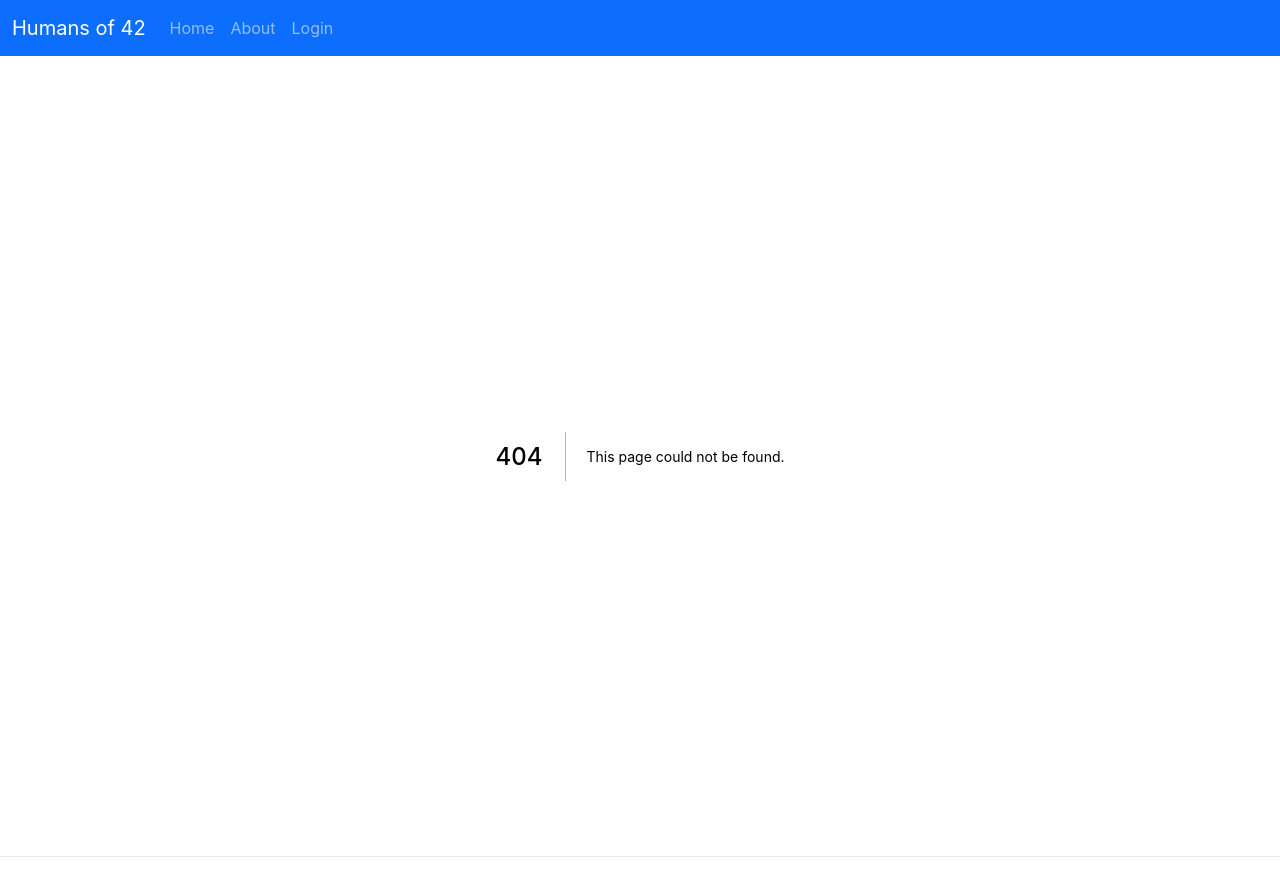
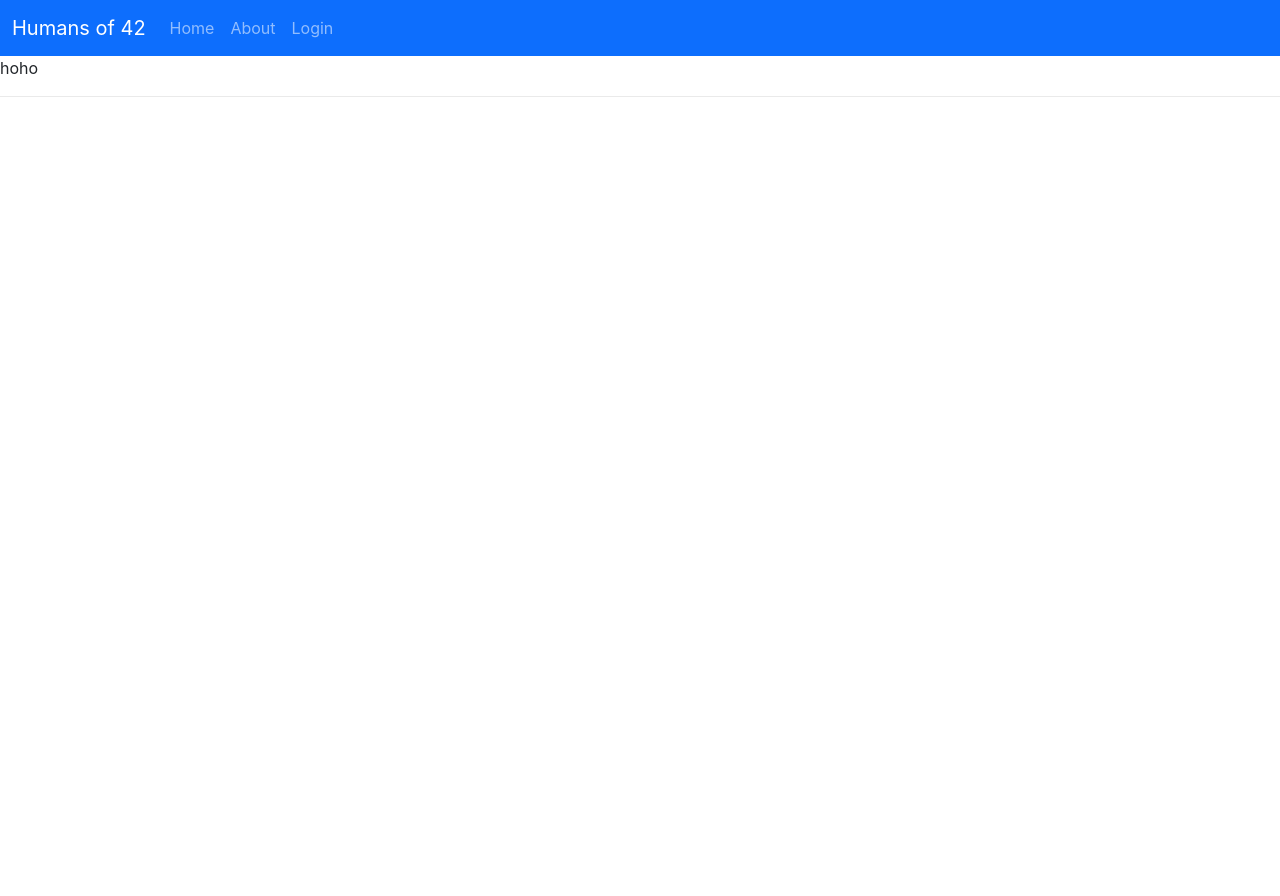
Before and after one commit to humansof42seoul/Humansof42-v3-front, a Next.js app: page /interviews/1 in a window 1280 px wide. Before the commit this address had no page. Shown: the top 896 px of the page. After the commit the page ends 800 px from the top, so only its background shows below. Built offline with nearby package versions, Linux system fonts and the light colour scheme.

Commit message:
feat: add pages/interviews/id.tsx

```diff
--- /dev/null
+++ b/pages/interviews/[id].tsx
@@ -0,0 +1,40 @@
+import { NextPage } from "next";
+
+const InterviewEnd: NextPage = (
+
+) => {
+    return (
+        <>
+        <p>hoho</p>
+        </>
+    )
+}
+
+// export const getStaticPaths = async () => {
+//     // Return a list of possible value for id
+//   }
+
+// export function getAllPostIds() {
+//     const fs = require('fs');
+//     const fileNames = fs.readdirSync(postsDirectory)
+
+// return fileNames.map(fileName => {
+//     return {
+//     params: {
+//         id: fileName.replace(/\.md$/, '')
+//     }
+//     }
+// })
+// }
+
+// export const getStaticProps: GetStaticProps = async ({params}) => {
+//     const res = await fetch(process.env.NEXT_PUBLIC_APP_BACKEND + '/api/post')
+//     const post = await res.json()
+
+//     return {
+//       props: {
+//         post,
+//       },
+//     }
+
+export default InterviewEnd
```
